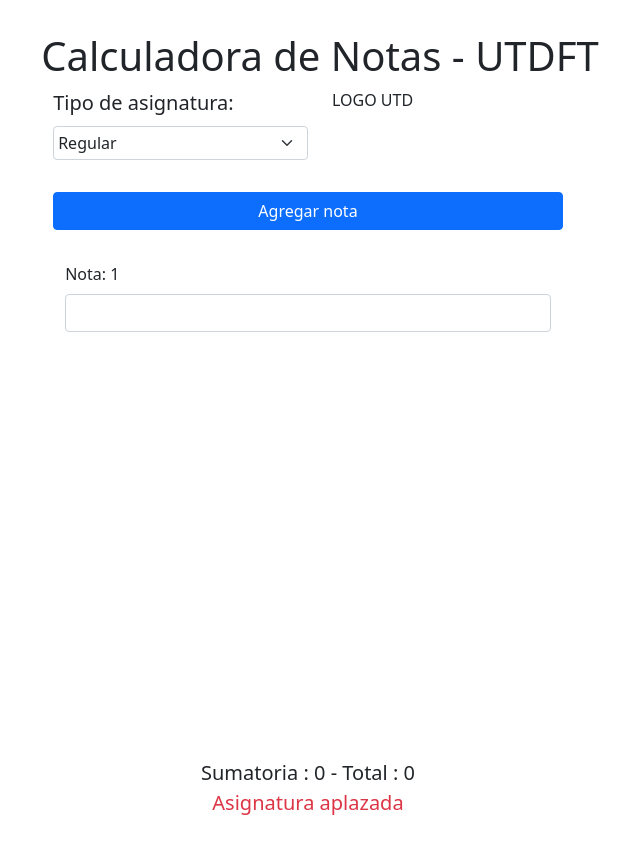
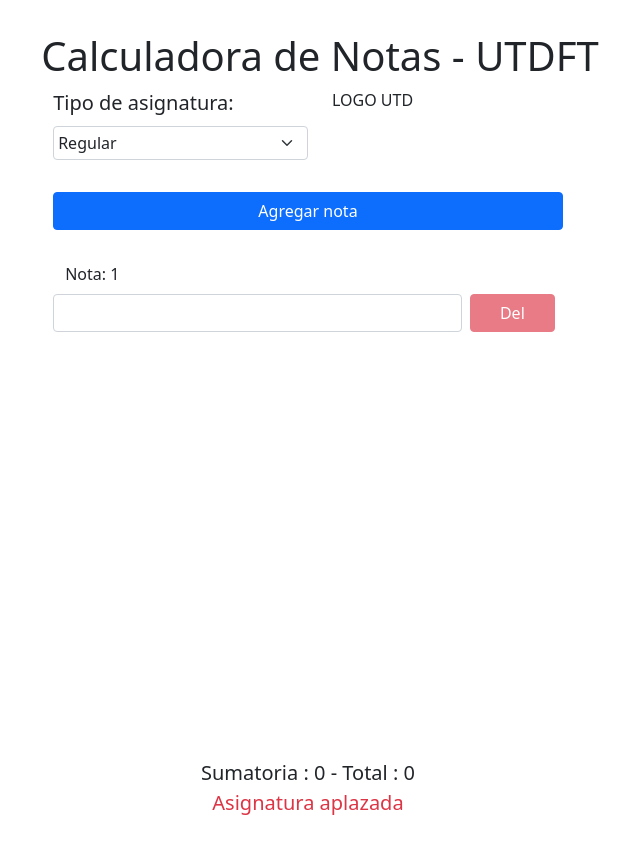
Before and after one commit to LeonLLB/calculadora-notas-utdft-app, a React (Vite) app: page / in a window 1280 px wide. Shown: the whole page, without its empty margins (320-960 px from the left). Built offline with nearby package versions, Linux system fonts and the light colour scheme.

Commit message:
Eliminación de notas

```diff
--- a/src/components/Form.tsx
+++ b/src/components/Form.tsx
@@ -2,12 +2,20 @@ import { useArrayForm } from "../hooks/useArrayForm"
 import styles from './Form.module.css'
 
 const Form = ({dispatchNotas}:{dispatchNotas:(notas:number[])=>void}) => {
-    const {values:Notas, onInputChange:onNotaChange,addInput} = useArrayForm([''])
+    const {values:Notas, onInputChange:onNotaChange,addInput, removeInput} = useArrayForm([''])
+
+    const filterNotas = () => Notas.map(nota=>parseInt(nota)).filter(nota=>!isNaN(nota))
 
     const preDispatch = () => {
-        const notasFiltradas = Notas.map(nota=>parseInt(nota)).filter(nota=>!isNaN(nota))
+        const notasFiltradas = filterNotas()
 
         dispatchNotas(notasFiltradas)
+    }
+
+    const onRemoveInput = (index:number) => {
+        const notasFiltradas = filterNotas().filter((_,i)=>i!==index)
+        dispatchNotas(notasFiltradas)
+        removeInput(index)
     }
 
   return (
@@ -18,7 +26,22 @@ const Form = ({dispatchNotas}:{dispatchNotas:(notas:number[])=>void}) => {
                 Notas.map((nota,i)=>(
                     <span key={i} className="my-3">
                         <label className="form-label" htmlFor={`${i}`}>Nota: {i+1}</label>
-                        <input onBlur={preDispatch} max={25} min={0} onChange={(e)=>(onNotaChange(i,e.target.value))} value={nota} className="form-control" name={`${i}`} type="number" />
+                        <span className="row">
+                            <input
+                                onBlur={preDispatch}
+                                onChange={(e)=>(onNotaChange(i,e.target.value))}
+                                value={nota}
+                                max={25} min={0}
+                                className="form-control col"
+                                name={`${i}`} type="number"
+                                />
+                            <button
+                                type="button"
+                                disabled={Notas.length === 1}
+                                onClick={()=>onRemoveInput(i)}
+                                className="btn btn-danger col-2 mx-2"
+                                >Del</button>
+                        </span>
                     </span>
                 ))
             }
--- a/src/hooks/useArrayForm.ts
+++ b/src/hooks/useArrayForm.ts
@@ -4,12 +4,14 @@ interface useArrayFormOptions {
     maxAmountOfValues: number,
     maxValue:number,
     minValue:number,
+    minInputs: number
 }
 
 const defaultOptions : useArrayFormOptions = {
     maxAmountOfValues: 10,
     maxValue:25,
-    minValue:0
+    minValue:0,
+    minInputs: 1
 }
 
 export const useArrayForm = (defaultArrayValue:string[],options = defaultOptions) =>{
@@ -34,5 +36,13 @@ export const useArrayForm = (defaultArrayValue:string[],options = defaultOptions
         setValues([...values,value])
     }
 
-    return {values, onInputChange, reset, addInput}
+    const removeInput = (index: number) => {
+        if(values.length > options.minInputs){
+            const copyOfValues = [...values]
+            const filterCopyOfValues = copyOfValues.filter((_,i)=>i!==index)
+            setValues([...filterCopyOfValues])
+        }
+    }
+
+    return {values, onInputChange, reset, addInput, removeInput}
 }
```
